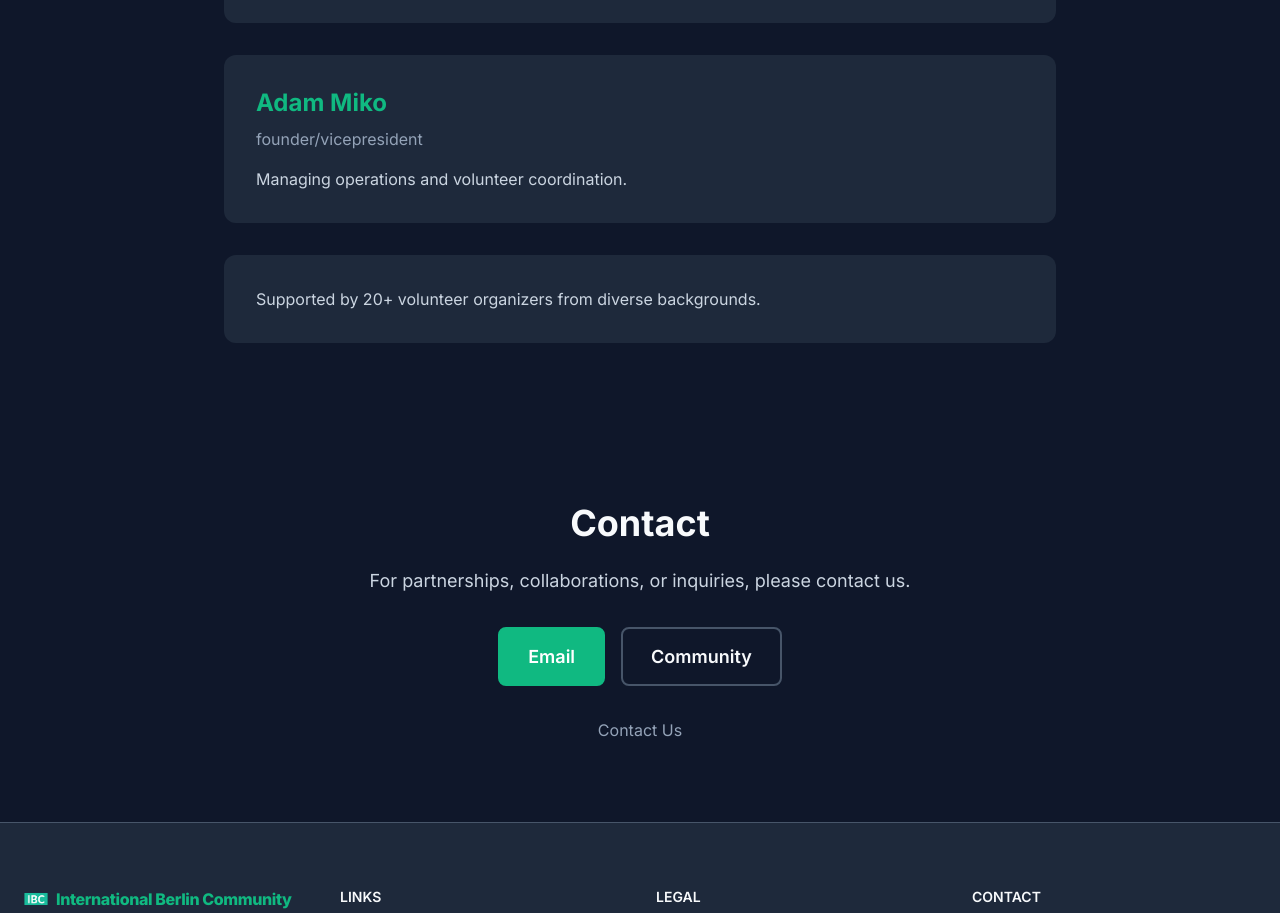
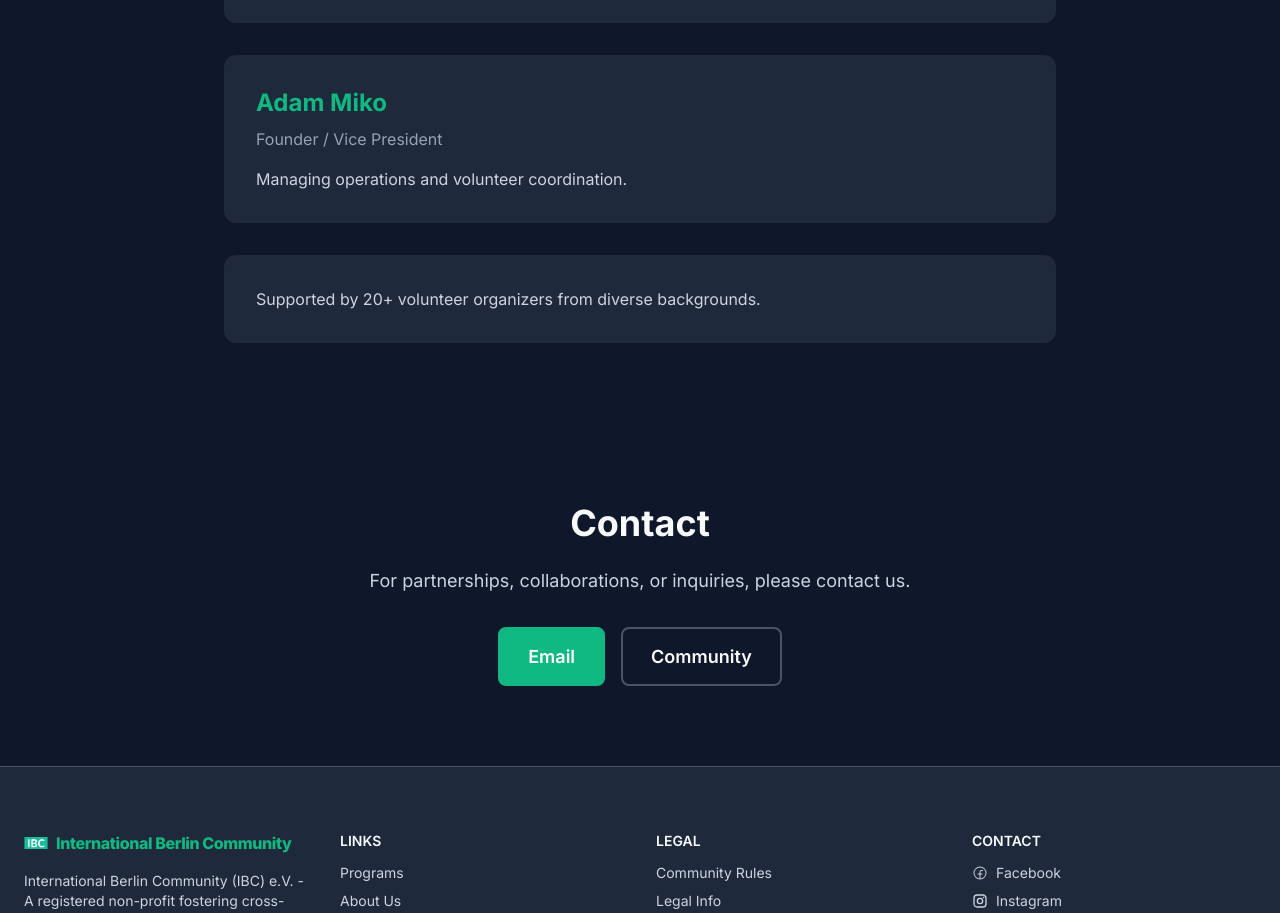
Before and after one commit to MikoAdam/internationalberlincommunity, a Next.js app: page /about in a window 1280 px wide. Shown: the part 1640-2553 px from the top of the page. Built offline with nearby package versions, Linux system fonts and the light colour scheme.

Commit message:
remove second contact text from about page

```diff
--- a/app/about/page.js
+++ b/app/about/page.js
@@ -181,7 +181,7 @@ const AboutPage = () => {
                 <h3 className="text-2xl font-bold text-primary mb-2">
                   {t('vicePresidentName', language)}
                 </h3>
-                <p className="text-base-content/70 mb-4">{t('founder/vicepresident', language)}</p>
+                <p className="text-base-content/70 mb-4">{t('founderVicePresident', language)}</p>
                 <p className="text-base-content/80">
                   {t('vicePresidentBio', language)}
                 </p>
@@ -221,10 +221,6 @@ const AboutPage = () => {
                 {t('socialMediaLabel', language)}
               </a>
             </div>
-
-            <p className="mt-8 text-base-content/70">
-              {t('partnershipContact', language)}
-            </p>
           </div>
         </section>
       </main>
```
